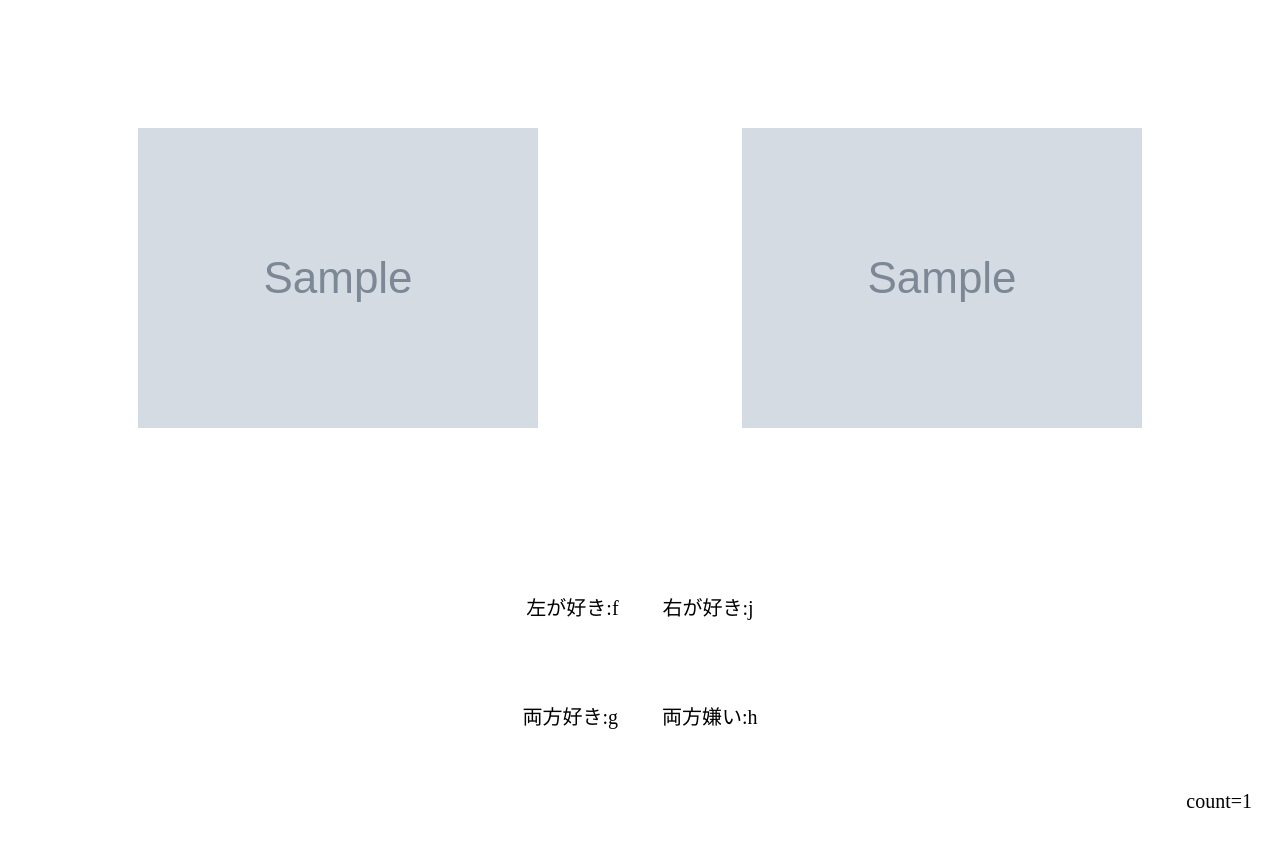
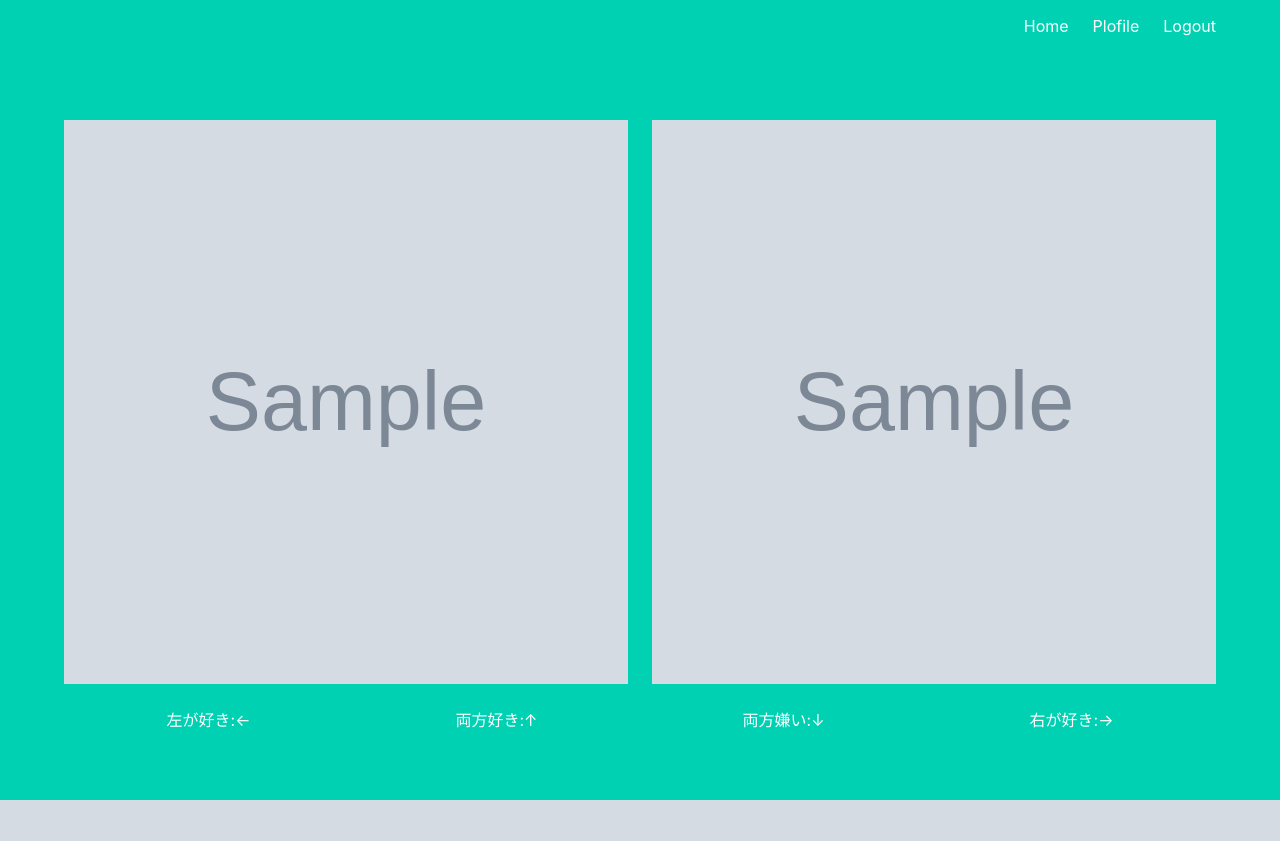
Before and after one commit to YuMurata/flask, a Flask app: template application/templates/compare.html in a window 1280 px wide. After the commit the page ends 800 px from the top, so only its background shows below. Run offline with Flask 2, Linux system fonts and the light colour scheme; a user stored in the database is signed in; tables that the repository leaves empty hold one stand-in row (values such as "Sample post"); the template is opened without the code that fills it: most values are stand-ins (such as "Sample title", 1, 10 or a date in 2020); grey boxes marked "Sample" are stand-in pictures.

Commit message:
list image

```diff
--- a/application/templates/compare.html
+++ b/application/templates/compare.html
@@ -1,33 +1,50 @@
-<!DOCTYPE html>
-<html>
+{% extends "base.html" %}
 
-<head>
-    <link rel="stylesheet" href="/static/css/compare.css">
-    <meta charset="utf-8">
-    <script src="https://ajax.googleapis.com/ajax/libs/jquery/1.12.4/jquery.min.js"></script>
-    <script src="static/js/compare.js"></script>
-    <title>compare</title>
-</head>
+{% block additional_head %}
 
-<body>
-    <div class="parent">
-        <img class="canvas" src="{{left_image}}" id="left_image">
-        <img class="canvas" src="{{right_image}}" id="right_image">
+<script src="https://ajax.googleapis.com/ajax/libs/jquery/1.12.4/jquery.min.js"></script>
+<script src="static/js/compare.js"></script>
+
+<style>
+    .thumbnail {
+        width: 200px;
+        height: 200px;
+    }
+</style>
+{% endblock %}
+
+
+{% block content %}
+<!-- <div class="tile is-ancestor has-background-white box">
+    <div class="tile has-background-info is-6 is-parent">
+        <div class="tile is-child"> -->
+<div class="columns">
+    <div class="column">
+        <figure class="image is-square">
+            <img src="{{left_image}}" id="left_image" class="thumbnail">
+        </figure>
     </div>
 
-    <div class="parent">
-        <div class="description">左が好き:f</div>
-        <div class="description">右が好き:j</div>
+    <div class="column">
+        <figure class="image is-square">
+            <img src="{{right_image}}" id="right_image" class="thumbnail">
+        </figure>
     </div>
+</div>
 
-    <div class="parent">
-        <div class="description">両方好き:g</div>
-        <div class="description">両方嫌い:h</div>
+<div class="level">
+    <div class="level-item has-text-centered">
+        左が好き:←
     </div>
+    <div class="level-item has-text-centered">
+        両方好き:↑
+    </div>
+    <div class="level-item has-text-centered">
+        両方嫌い:↓
+    </div>
+    <div class="level-item has-text-centered">
+        右が好き:→
+    </div>
+</div>
 
-    <div class="count">
-        count=<span id="count">{{count}}</span>
-    </div>
-</body>
-
-</html>
+{% endblock %}}
```
Also changed, not shown: application/templates/image.html (+13 -2 lines), application/views/sandbox.py (+16 -7 lines).
